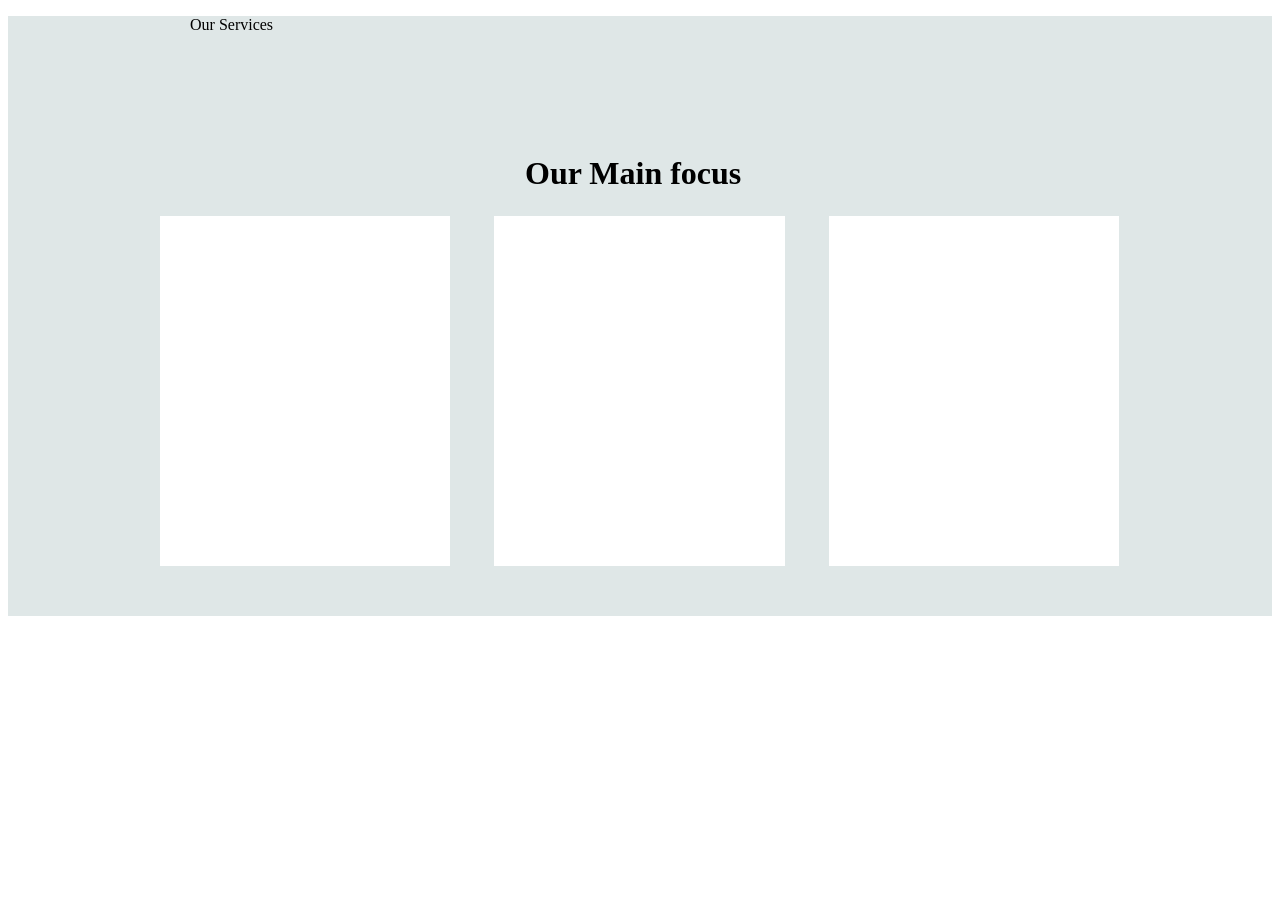
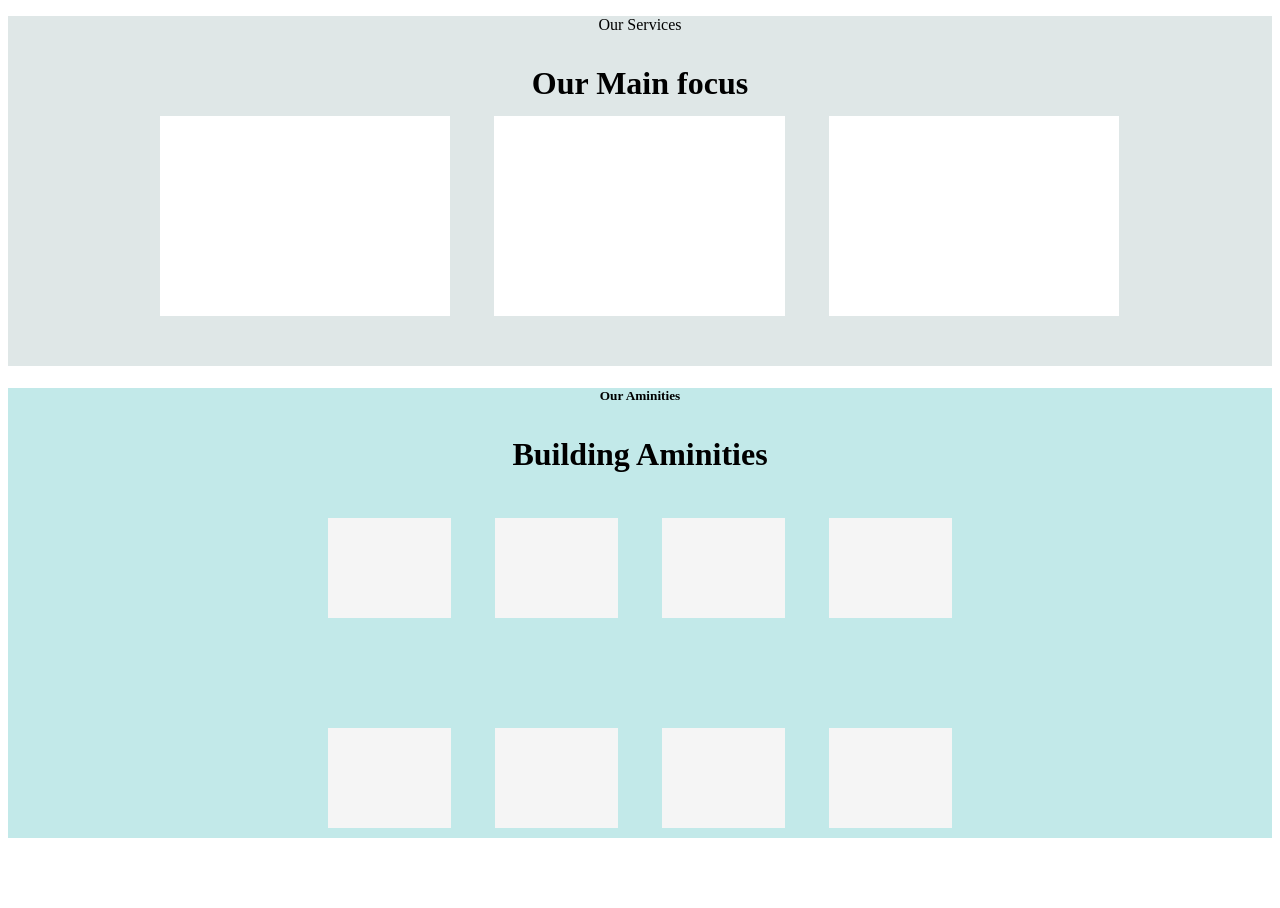
Before and after one commit to aliazizov06/PragmatechFoundationProject, a plain HTML site: page Quarter/index.html in a window 1280 px wide. Before the commit the page ends 800 px from the top, so only its background shows below. Drawn offline with Linux system fonts and the light colour scheme.

Commit message:
quarter wireframe

```diff
--- a/Quarter/css/style.css
+++ b/Quarter/css/style.css
@@ -1,26 +1,47 @@
 .container {
     background-color: rgb(223, 231, 231);
-    height: 600px;
+    height: 350px;
 }
 .container-header {
     width: 900px;
-    height: 200px;
+    height: 100px;
     margin: 0 auto;
+    text-align: center;
     /*border: solid 1px red;*/
 }
 h1 {
-    padding: 100px 335px;
+    padding: 10px 335px;
 }
 .container-service {
     /*border: solid 2px purple;*/
     width: 1000px;
-    height: 250px;
+    height: 200px;
     margin: 0 auto;
 }
 .service-item {
     background-color: white;
     width: calc(100%/3 - 43px);
-    height: 350px;
+    height: 200px;
     display: inline-block;
     margin: 0 20px;
 }
+.container-main {
+    background-color: rgb(194, 233, 233);
+    height: 450px;
+}
+.container-building {
+    height: 100px;
+    text-align: center;
+}
+.container-menu {
+    /*border: solid 1px red;*/
+    height: 200px;
+    margin: 10px 300px;
+}
+.menu-item{
+    background-color:whitesmoke;
+    width: calc(100%/4 - 43px);
+    height: 100px;
+    display: inline-block;
+    margin: 20px;
+}
--- a/Quarter/index.html
+++ b/Quarter/index.html
@@ -22,5 +22,28 @@
 
         </div>
     </div>
+    <div>
+        <div class="container-main">
+            <div class="container-building">
+                <h5>Our Aminities</h5>
+                <h1>Building Aminities</h1>
+            </div>
+            <div class="container-menu">
+                <div class="menu-item"></div>
+                <div class="menu-item"></div>
+                <div class="menu-item"></div>
+                <div class="menu-item"></div>
+            </div>
+            <div class="container-menu">
+                <div class="menu-item"></div>
+                <div class="menu-item"></div>
+                <div class="menu-item"></div>
+                <div class="menu-item"></div>
+            </div>
+        </div>
+    </div>
+
+
+
 </body>
 </html>
```
Also changed, not shown: Oxu.az/index.html (+0 -1 lines).
